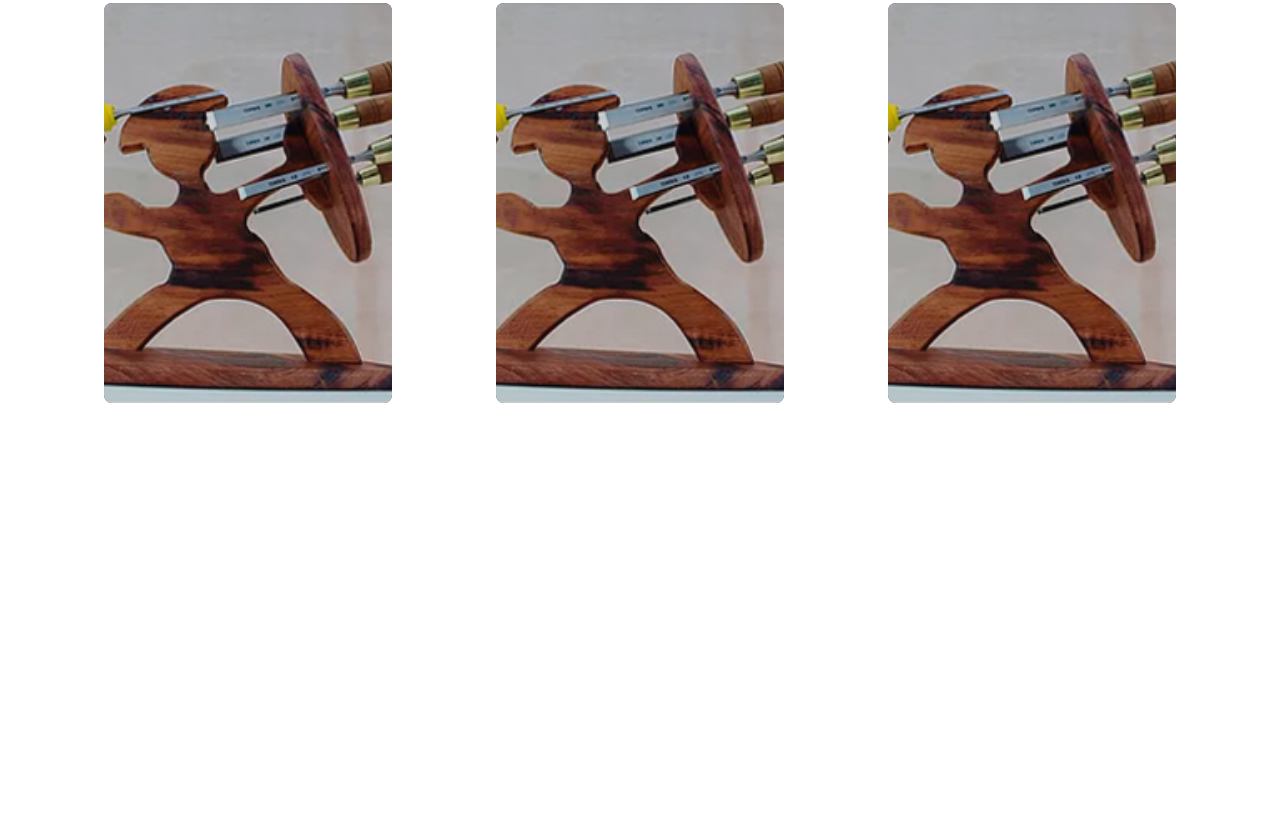
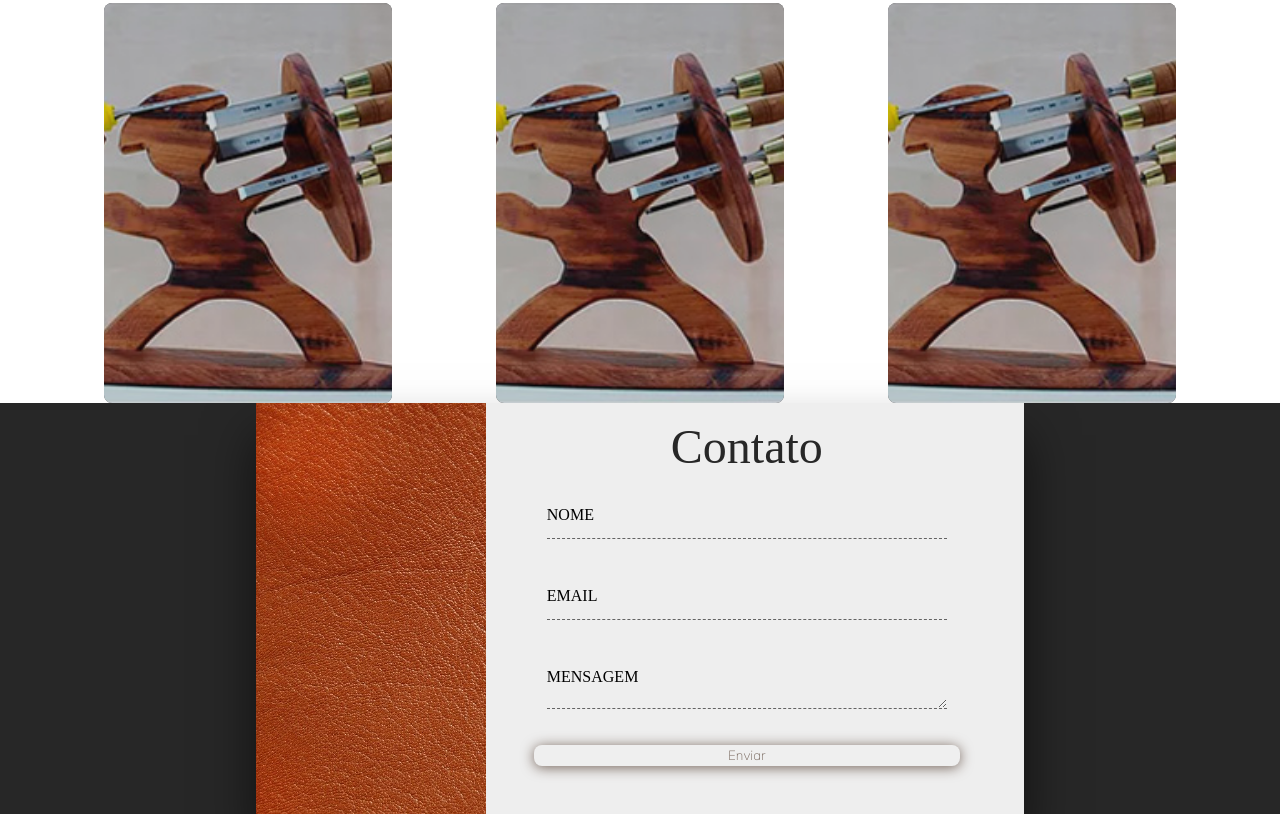
Before and after one commit to robertomacedo/portfolio, a plain HTML site: page index.html in a window 1280 px wide. Shown: the part 2181-2995 px from the top of the page. Before the commit the page ends 2588 px from the top, so only its background shows below. Drawn offline with Linux system fonts and the light colour scheme.

Commit message:
:package: Contatos

```diff
--- a/index.html
+++ b/index.html
@@ -140,7 +140,7 @@
                             Magnam sit voluptas deleniti, vero repudiandae temporibus similique
                             quaerat ut iusto quod provident incidunt saepe aliquid at harum delectus
                             culpa, aspernatur rerum.</p>
-                        <button>Saiba Mais</button>
+                        <button class="btn">Saiba Mais</button>
                     </div>
                 </div>
                 <div class="card">
@@ -154,7 +154,7 @@
                             elit. Optio, atque molestiae est asperiores quaerat, minima
                             cum dignissimos eaque minus dolor, natus facilis aliquid tempore
                             nesciunt culpa veniam perspiciatis numquam provident!</p>
-                        <button>Saiba Mais</button>
+                        <button class="btn">Saiba Mais</button>
                     </div>
                 </div>
                 <div class="card">
@@ -168,7 +168,7 @@
                             Voluptatem sapiente, ex tempore corporis dicta tenetur numquam
                             pariatur enim magnam, quo nulla, alias reiciendis eum quas. Quam
                             minima ad doloribus nisi.</p>
-                        <button>Saiba Mais</button>
+                        <button class="btn">Saiba Mais</button>
                     </div>
                 </div>
                 </div>
@@ -176,8 +176,33 @@
 
 
         </section>
+        <section class="sessao-contato">
+            <div class="contato-wrapper">
+                <div class="contato-left"></div>
+                <div class="contato-right">
+                    <h1>Contato</h1>
+                    <form>
+                       <div class="input-group">
+                           <input type="text" class="field" id="nome">
+                           <label for="nome" class="field-label">Nome</label>
+                        </div>
+                        <div class="input-group">
+                           <input type="text" class="field" id="email">
+                           <label for="email" class="field-label">Email</label>
+                        </div>
+                        <div class="input-group">
+                           <textarea type="text" class="field" id="mensagem"></textarea>
+                           <label for="mensagem" class="field-label">Mensagem</label>
+                        </div>
+                        <button type="submit" class="btn btn-submit">Enviar</button>
+
+                    </form>
+                </div>
+            </div>
+        </section>
+
+
     </div>
-
 </body>
     <script src="script.js"></script>
 </html>
--- a/style.css
+++ b/style.css
@@ -129,6 +129,7 @@ header{
     opacity: 0;
     animation: moveBanner 1s 0.9s forwards;
 }
+
 .banner button{
     font-family: var(--font-action);
     color: #fff;
@@ -334,10 +335,7 @@ header{
     color: #eee;
     width: 80%;
 }
-.card-info button{
-
-    width: 8rem;
-    height: 2.5rem;
+.btn{
     background: -webkit-linear-gradient(to right, #a044FF, #6a3093);
     background: linear-gradient(to left #a044ff, #6a3093);
     font-family: var(--font-action);
@@ -346,9 +344,93 @@ header{
     color: rgb(116, 99, 89);
     box-shadow: 0 .1rem .8rem;
     cursor: pointer;
+
+}
+.card-info button{
+
+    width: 8rem;
+    height: 2.5rem;
+
 }
 .card:hover .card-info{
     bottom: 2rem;
     opacity: 1;
     visibility: visible;
 }
+.sessao-contato{
+    width: 100%;
+    height: 100%;
+    background-color: #272727;
+    display: flex;
+    align-items: center;
+    justify-content: center;
+}
+.contato-wrapper{
+    width: 60%;
+    display: flex;
+    box-shadow: 0 2rem 3rem rgba(0,0,0, 0.6);
+}
+.contato-left{
+    width: 35%;
+    background: url(imagens/imagemfundo.jpeg);
+    background-size: cover;
+
+}
+.contato-right{
+    width: 65%;
+    background-color: #eee;
+    padding: 1rem 4rem 3rem 3rem;
+}
+.sessao-contato h1{
+    font-family: var(--font-primary);
+    color: #272727;
+    text-align: center;
+    font-size: 3rem;
+    font-weight: lighter;
+
+}
+.sessao-contato form{
+    width: 100%;
+    display: flex;
+    align-items: center;
+    flex-direction: column;
+}
+.input-group{
+    position: relative;
+}
+.input-group textarea{
+    padding-top: 0.5rem;
+    max-width: 25rem;
+    max-height: 3rem;
+}
+.field{
+    background: transparent;
+    border: none;
+    width: 25rem;
+    font-size: 1.5rem;
+    border-bottom: 1px dashed #636363;
+    height: 3rem;
+    outline: none;
+    margin: 1rem 0;
+}
+.field-label{
+    position: absolute;
+    left: 0;
+    top: 2rem;
+    font-size: 1rem;
+    text-transform: uppercase;
+    transition: all 0.3s;
+}
+.field:focus ~ label{
+    top: 0;
+    font-size: 1rem;
+}
+.field:focus{
+    border-bottom: solid;
+}
+.btn-submit{
+    width: 100%;
+    height: 1.3rem;
+    margin-top: 1rem;
+
+}
```
Also changed, not shown: imagens/imagemfundo.jpeg (added).
